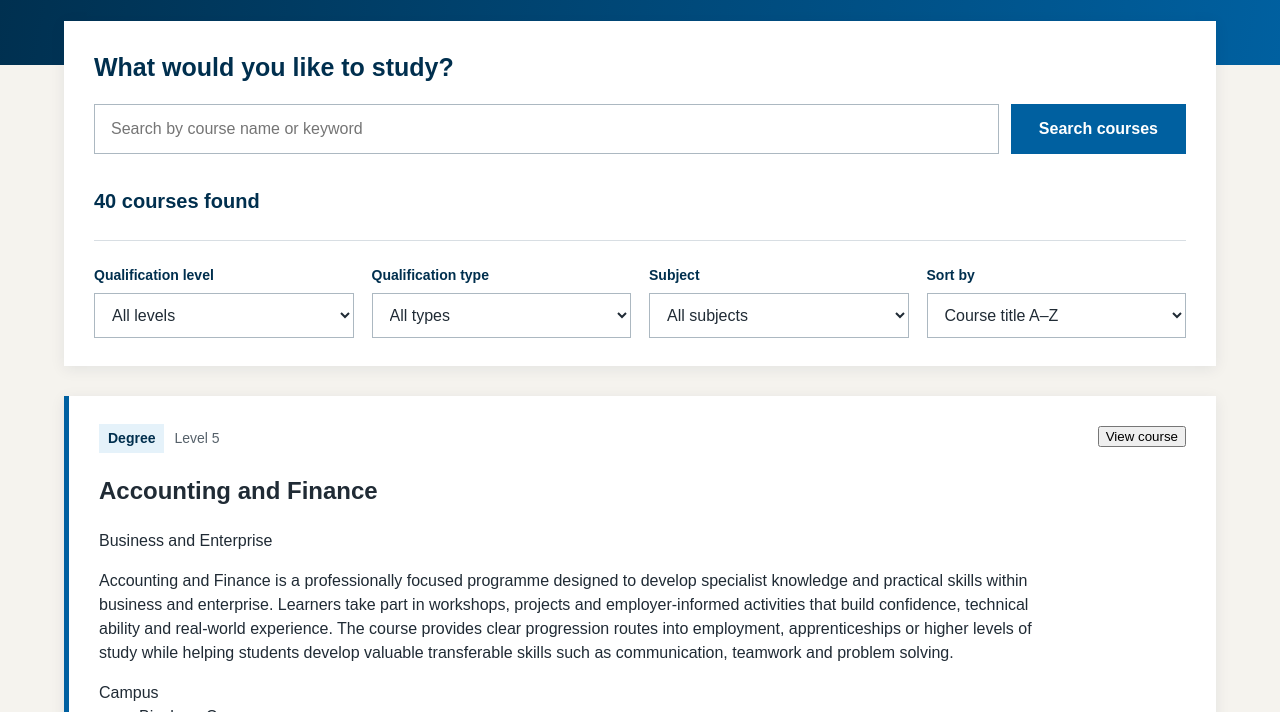
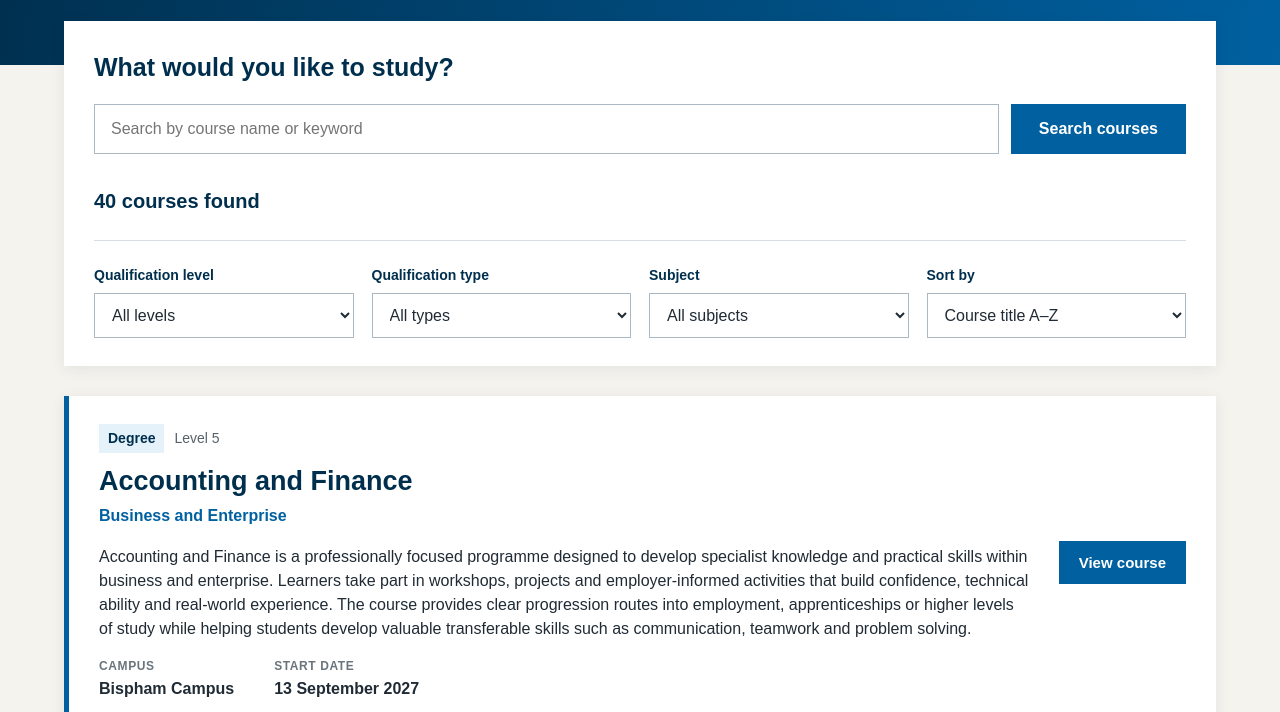
Before and after one commit to funktotheface/BFC-technical-test-submission, a plain HTML site: page index.html in a window 1280 px wide. Shown: the part 240-952 px from the top of the page. Drawn offline with Linux system fonts and the light colour scheme.

Commit message:
style course card buttons, titles, subjects etc using existing styling convetions

```diff
--- a/style.css
+++ b/style.css
@@ -272,3 +272,89 @@ footer {
 
     font-weight: bold;
 }
+
+.course-card__title {
+    margin: 0 0 6px;
+
+    font-size: 27px;
+    line-height: 1.2;
+
+    color: var(--brand-dark);
+}
+
+
+.course-card__subject {
+    margin: 0 0 17px;
+
+    font-weight: bold;
+
+    color: var(--brand);
+}
+
+.course-details {
+    display: flex;
+    flex-wrap: wrap;
+
+    gap: 40px;
+
+    margin: 0;
+}
+
+
+.course-details div {
+    display: flex;
+    flex-direction: column;
+}
+
+
+.course-details dt {
+    font-size: 12px;
+    font-weight: bold;
+
+    color: #69747c;
+
+    text-transform: uppercase;
+    letter-spacing: 0.05em;
+}
+
+
+.course-details dd {
+    margin: 2px 0 0;
+
+    font-weight: bold;
+
+    color: var(--dark);
+}
+
+.course-card__action {
+    display: flex;
+    align-items: center;
+}
+
+
+.course-link {
+    border: 0;
+
+    background: var(--brand);
+    color: #fff;
+
+    padding: 13px 20px;
+
+    font-size: 15px;
+    font-weight: bold;
+
+    cursor: pointer;
+
+    white-space: nowrap;
+}
+
+
+.course-link:hover {
+    background: var(--brand-dark);
+}
+
+
+.course-link:focus-visible {
+    outline: 3px solid var(--brand-light);
+    outline-offset: 2px;
+}
```
